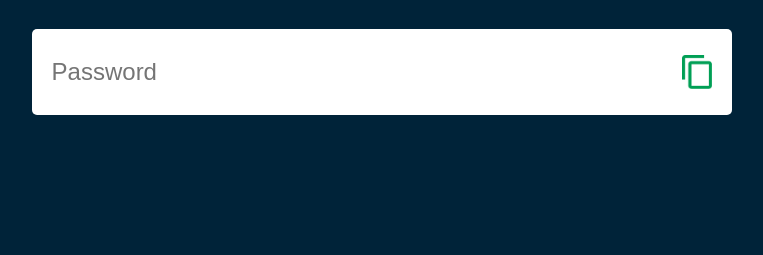
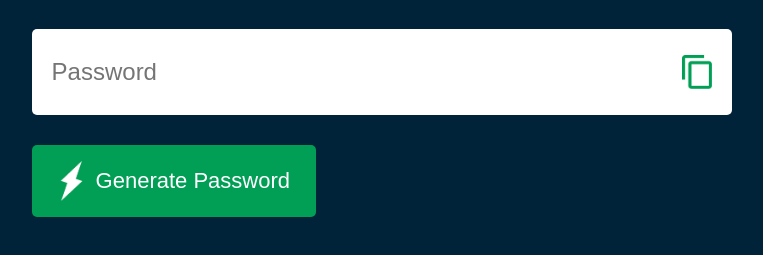
Before and after one commit to KaanAsutay/Random-Password-App, a plain HTML site: page index.html in a window 1280 px wide. Shown: the part 279-534 px from the top of the page, without its empty margins (122-885 px from the left). Drawn offline with Linux system fonts and the light colour scheme; files whose address does not match are found by name.

Commit message:
create button and add css

```diff
--- a/index.html
+++ b/index.html
@@ -14,6 +14,7 @@
             <input type="text" id="password" placeholder="Password">
             <img src="images//copy.png">
         </div>
+        <button> <img src="images/generate.png"> Generate Password</button>
     </div>
 
 </body>
--- a/style.css
+++ b/style.css
@@ -50,3 +50,22 @@ body {
     outline: 0;
     font-size: 24px;
 }
+
+.container button img {
+    width: 28px;
+    margin-right: 10px;
+}
+
+.container button {
+    border: 0;
+    outline: 0;
+    background: #019f55;
+    color: #fff;
+    font-size: 22px;
+    font-weight: 300;
+    display: flex;
+    align-items: center;justify-content: center;
+    padding: 16px 26px;
+    border-radius: 5px;
+    cursor: pointer;
+}
```
